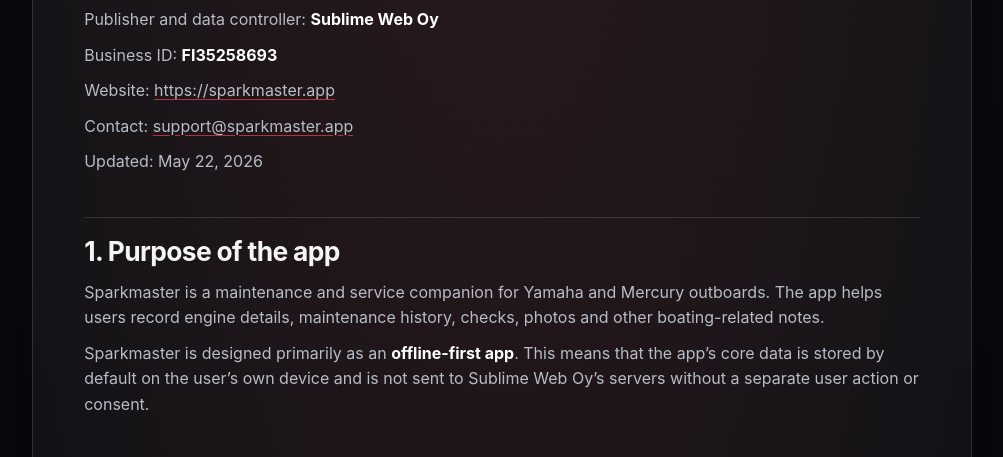
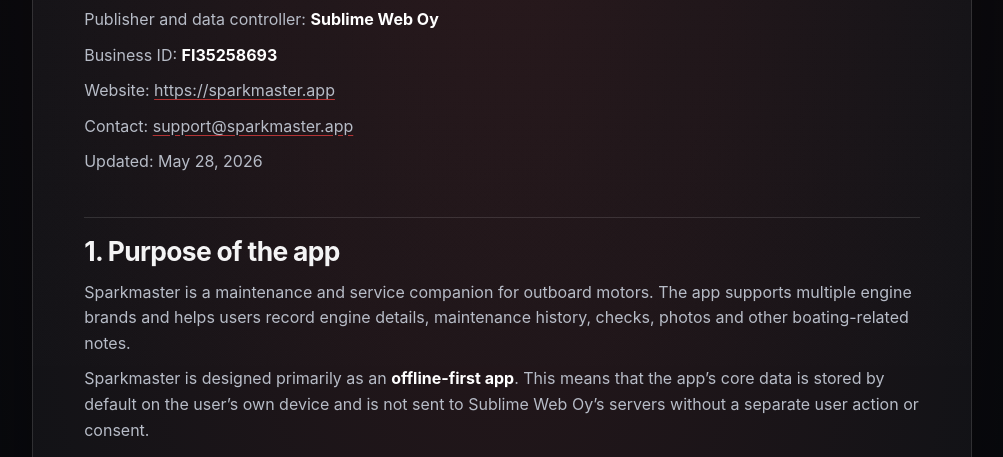
Before and after one commit to lauri-alppisara/sparkmaster-web, a plain HTML site: page privacy-en.html in a window 1280 px wide. Shown: the part 272-729 px from the top of the page, without its empty margins (138-1141 px from the left). Drawn offline with Linux system fonts and the light colour scheme.

Commit message:
Add files via upload
privacy policy update

```diff
--- a/privacy-en.html
+++ b/privacy-en.html
@@ -45,9 +45,9 @@
 <p>Business ID: <strong>FI35258693</strong></p>
 <p>Website: <a href="https://sparkmaster.app">https://sparkmaster.app</a></p>
 <p>Contact: <a href="mailto:support@sparkmaster.app">support@sparkmaster.app</a></p>
-<p>Updated: May 22, 2026</p>
+<p>Updated: May 28, 2026</p>
 <h2>1. Purpose of the app</h2>
-<p>Sparkmaster is a maintenance and service companion for Yamaha and Mercury outboards. The app helps users record engine details, maintenance history, checks, photos and other boating-related notes.</p>
+<p>Sparkmaster is a maintenance and service companion for outboard motors. The app supports multiple engine brands and helps users record engine details, maintenance history, checks, photos and other boating-related notes.</p>
 <p>Sparkmaster is designed primarily as an <strong>offline-first app</strong>. This means that the app’s core data is stored by default on the user’s own device and is not sent to Sublime Web Oy’s servers without a separate user action or consent.</p>
 <h2>2. Website</h2>
 <p>Sparkmaster.app is a static website. The website does not provide user accounts, forms or payment functionality, and the website itself does not directly collect personal data.</p>
```
Also changed, not shown: privacy-fi.html (+2 -2 lines).
